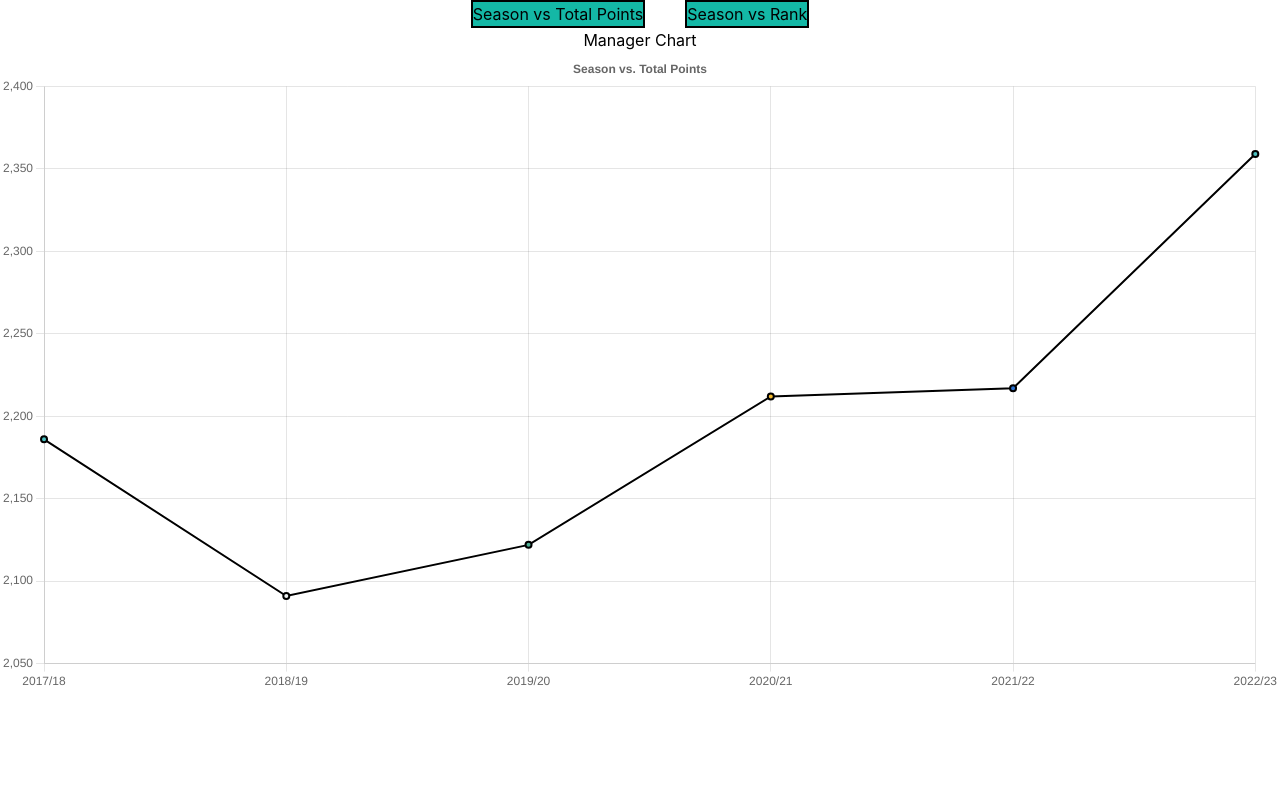
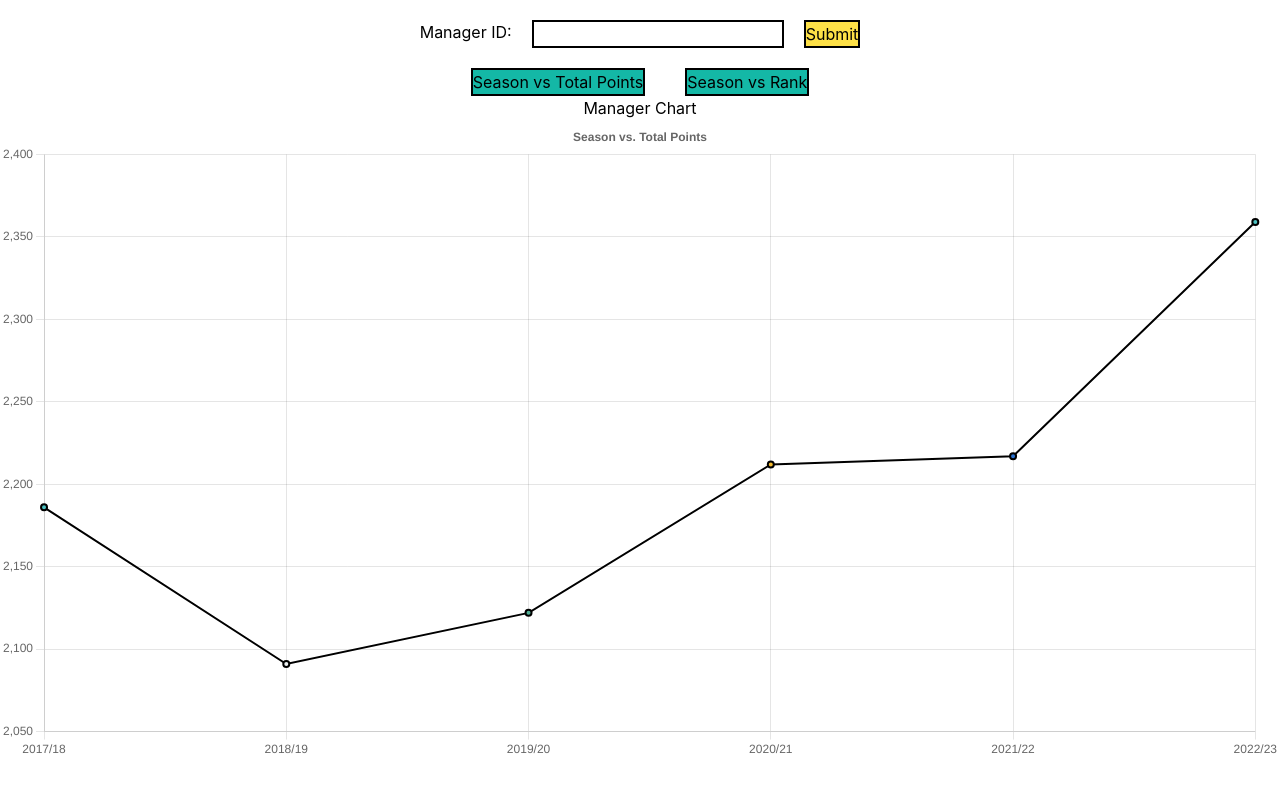
Before and after one commit to alricf/fantasySidekick, a React (Create React App) app in the folder client/: page / in a window 1280 px wide. Shown: the top 792 px of the page. Built offline with nearby package versions, Linux system fonts and the light colour scheme.

Commit message:
Building manager ID form

```diff
--- a/client/src/App.js
+++ b/client/src/App.js
@@ -87,6 +87,8 @@ export default function App() {
   const [totalPointsChart, setTotalPointsChart] = useState(false);
   const [rankChart, setRankChart] = useState(false);
 
+  const [managerId, setManagerId] = useState("");
+
   // Helper Functions
   const showTotalPointsChart = () => {
     setTotalPointsChart(true);
@@ -101,6 +103,20 @@ export default function App() {
   // Template
   return (
     <div>
+      <form class="flex justify-center my-5">
+        <label>Manager ID:</label>
+        <input
+          type="text"
+          value={managerId}
+          onChange={(e) => setManagerId(e.target.value)}
+          className={"ml-5 border-solid border-2 border-black"}
+        />
+        <input
+          type="submit"
+          value="Submit"
+          className={"border-solid border-black bg-yellow-300 border-2 ml-5"}
+        />
+      </form>
       {/* Chart Logic */}
       <div className={"flex justify-center"}>
         <Button
```
